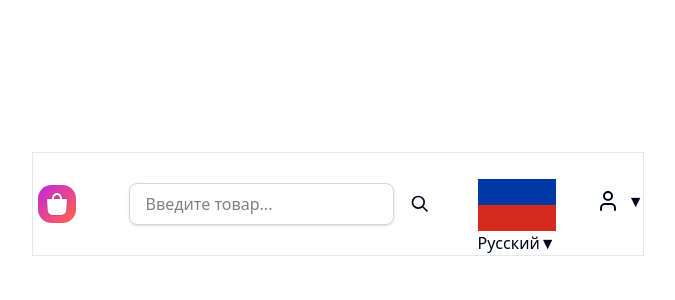
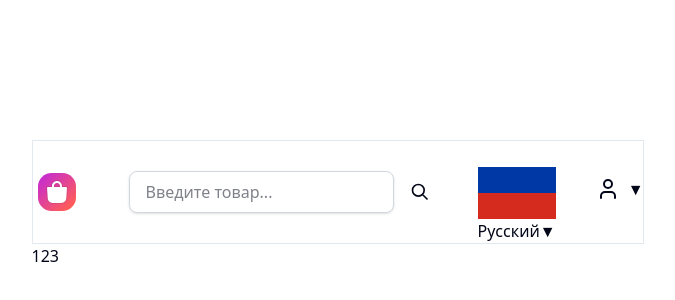
Before and after one commit to sundstorm91/e-commerce-App, a React (Vite) app: page / in a window 1280 px wide. Shown: the part 196-496 px from the top of the page, without its empty margins (302-977 px from the left). Built offline with nearby package versions, Linux system fonts and the light colour scheme.

Commit message:
feat: create empty Cart, Main and Product Page

```diff
--- a/src/App.tsx
+++ b/src/App.tsx
@@ -1,6 +1,7 @@
 import { useState, type ReactElement } from 'react';
 import { Header } from './components/app-header/Header';
 import { Outlet, Route, Routes } from 'react-router-dom';
+import { MainPage } from './pages/MainPage';
 
 const App = () => {
   const Layout = (): ReactElement => {
@@ -16,7 +17,9 @@ const App = () => {
 
   return (
     <Routes>
-      <Route path="/" element={<Layout />} />
+      <Route path="/" element={<Layout />}>
+        <Route index element={<MainPage />} />
+      </Route>
     </Routes>
   );
 };
--- /dev/null
+++ b/src/pages/CartPage.tsx
@@ -0,0 +1,3 @@
+export const CartPage = () => {
+  return <div>CartPage</div>;
+};
--- /dev/null
+++ b/src/pages/MainPage.tsx
@@ -0,0 +1,3 @@
+export const MainPage: React.FC = () => {
+  return <div>123</div>;
+};
--- /dev/null
+++ b/src/pages/ProductPage.tsx
@@ -0,0 +1,3 @@
+export const ProductPage = () => {
+  return <div>ProductPage</div>;
+};
```
